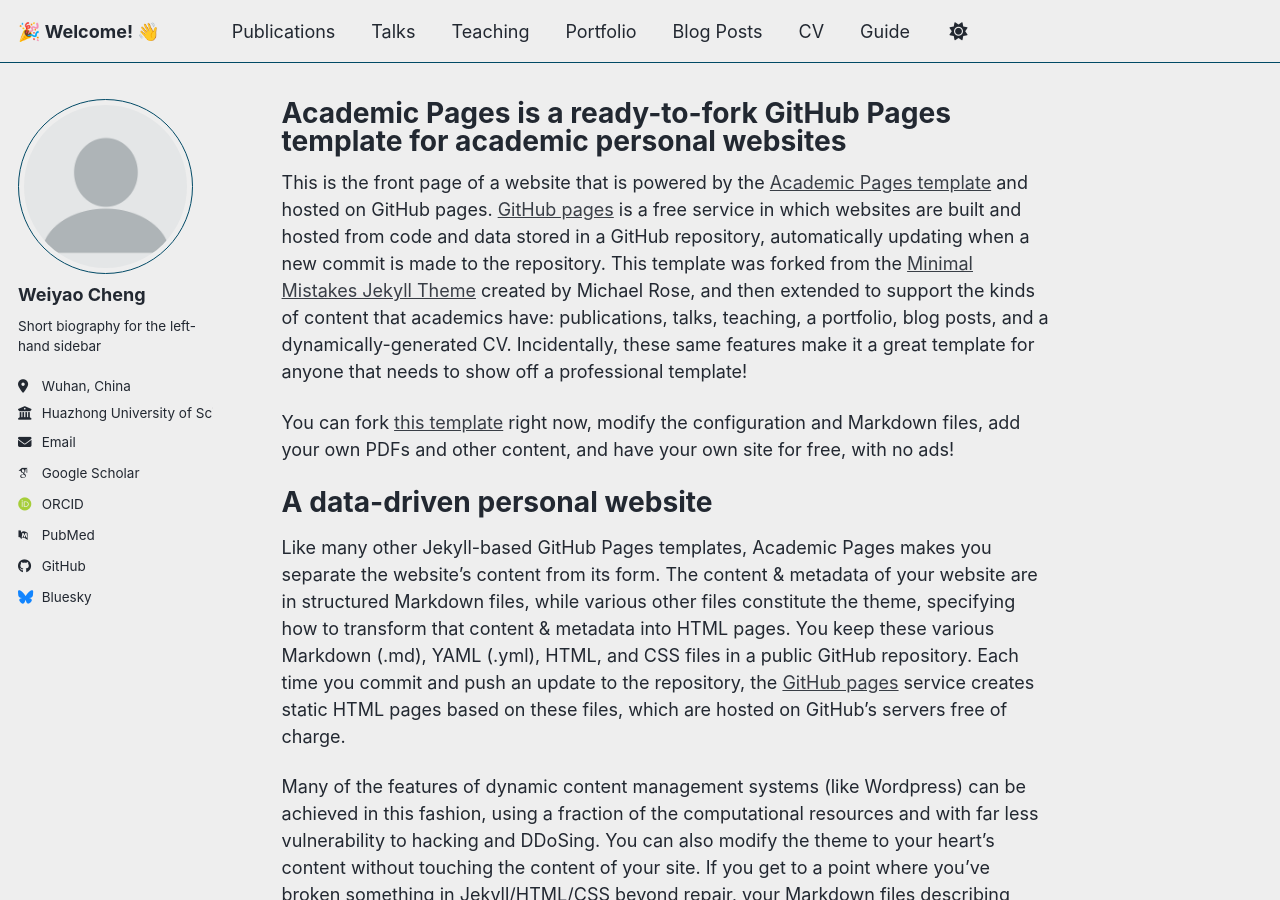
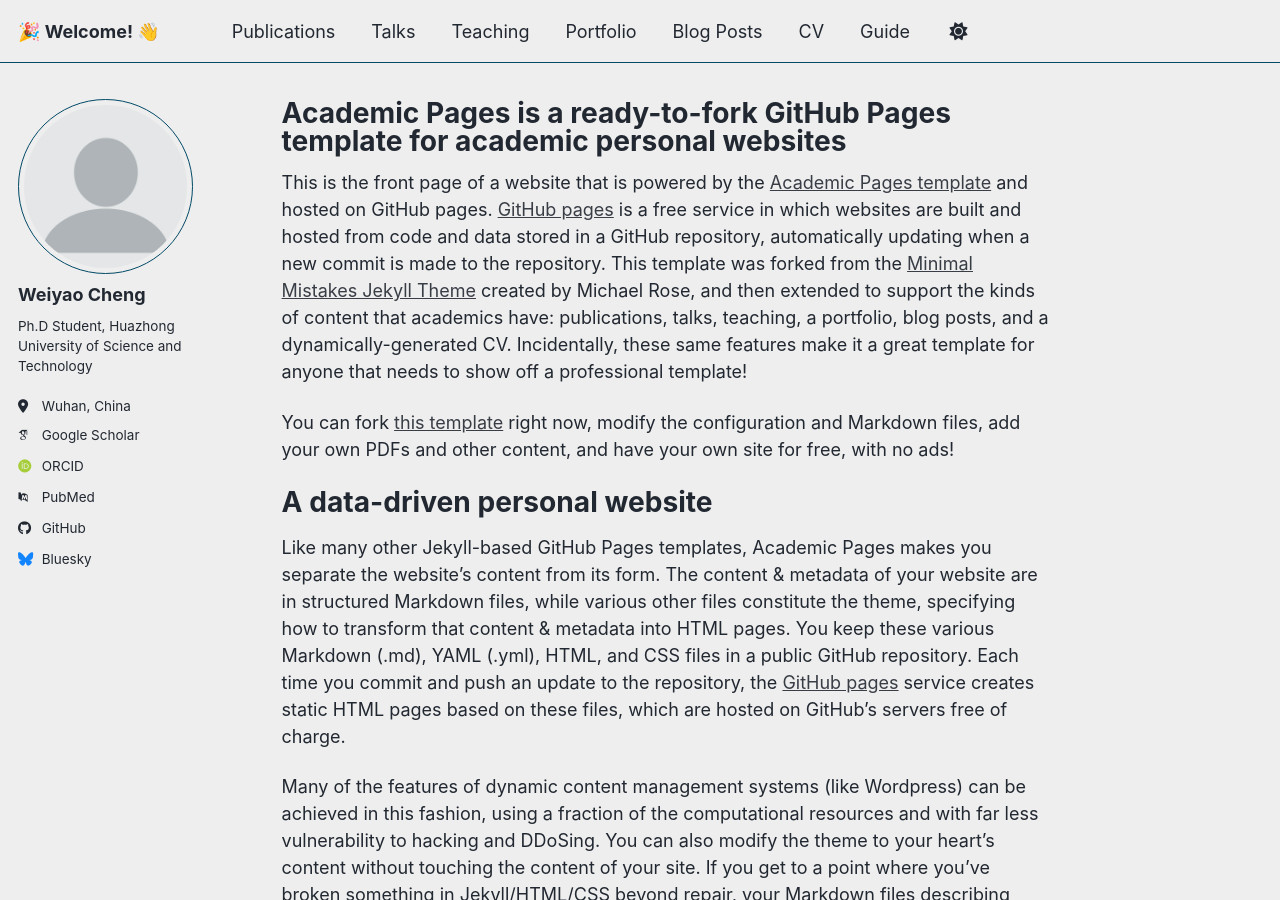
Before and after one commit to cwylcu080903/cwylcu080903.github.io, a Jekyll site: the page built from _pages/about.md, in a window 1280 px wide and 900 px high. Built offline with Jekyll 4.4.1, drawn with Linux system fonts in a browser that asks for light colours; some web fonts are replaced; a script bundle is joined from its source files by our own code; library files that are not in the unit come from our copies.

Commit message:
Update _config.yml

```diff
--- a/_config.yml
+++ b/_config.yml
@@ -12,7 +12,7 @@ site_theme               : "air" # the available themes options are "default", "
 title                    : "🎉 Welcome! 👋"
 title_separator          : "-"
 name                     : &name "Weiyao Cheng"
-description              : &description "Your Name's academic portfolio"   # Update this with a general description of your site, this is the default if not overridden by a page
+description              : &description "Weiyao Cheng's academic portfolio"   # Update this with a general description of your site, this is the default if not overridden by a page
 url                      : https://cwylcu080903.github.io # The base hostname & protocol for your site e.g. "https://[your GitHub username].github.io",
                                                            # or if you already have some other page hosted on Github then use "https://[your GitHub username].github.io/[Your Repo Name]"
 baseurl                  : "" # the subpath of your site, e.g. "/blog"
@@ -26,11 +26,11 @@ author:
   avatar           : "profile.png"
   name             : "Weiyao Cheng"
   pronouns         : # example: "she/her"
-  bio              : "Short biography for the left-hand sidebar"
+  bio              : "Ph.D Student, Huazhong University of Science and Technology"
   location         : "Wuhan, China"
-  employer         : "Huazhong University of Science and Technology"
+  employer         : # employer
   uri              : # URL
-  email            : "weiyao_cheng@163.com"
+  email            : # employer
 
   # Academic websites
   academia         : # URL
```
